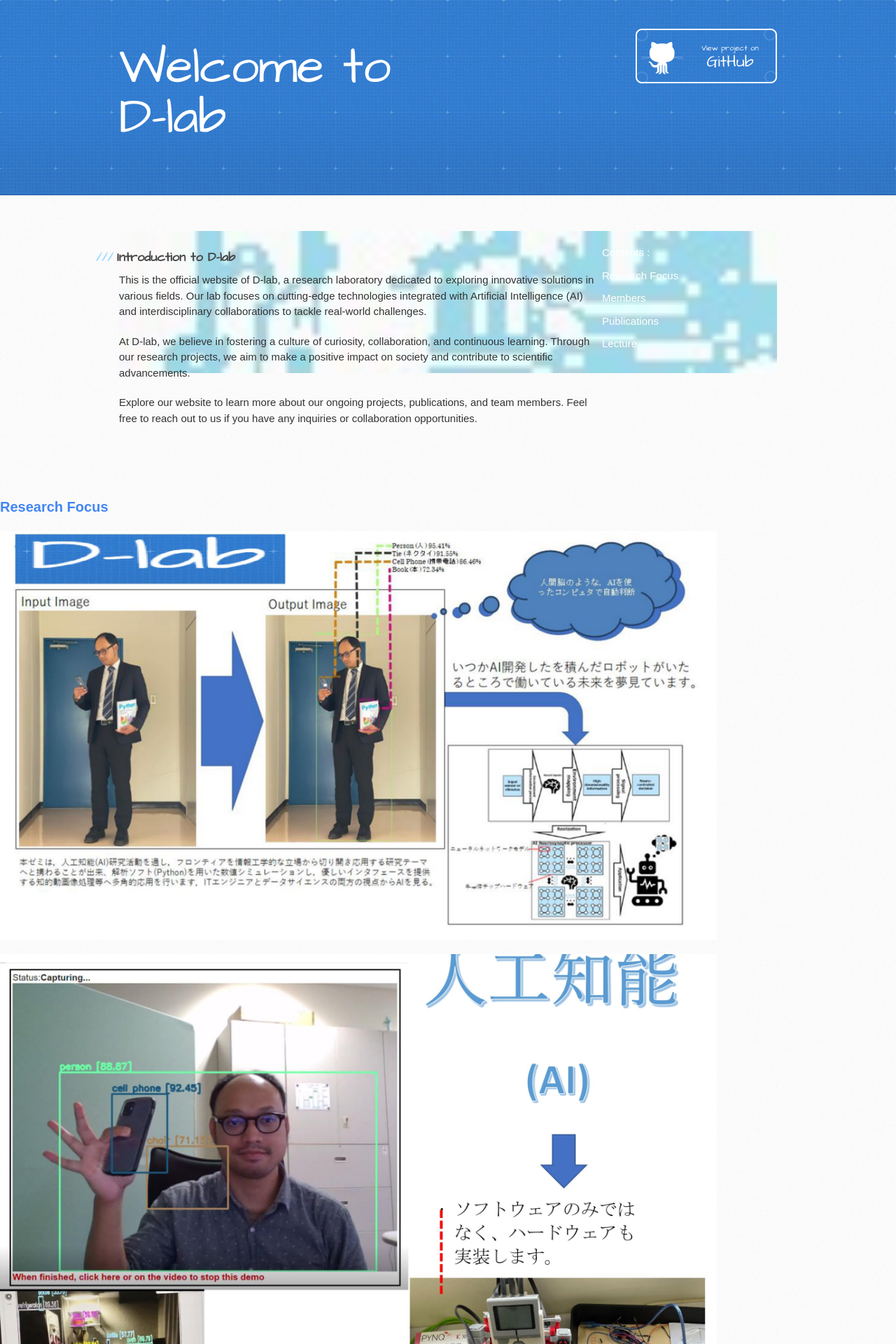
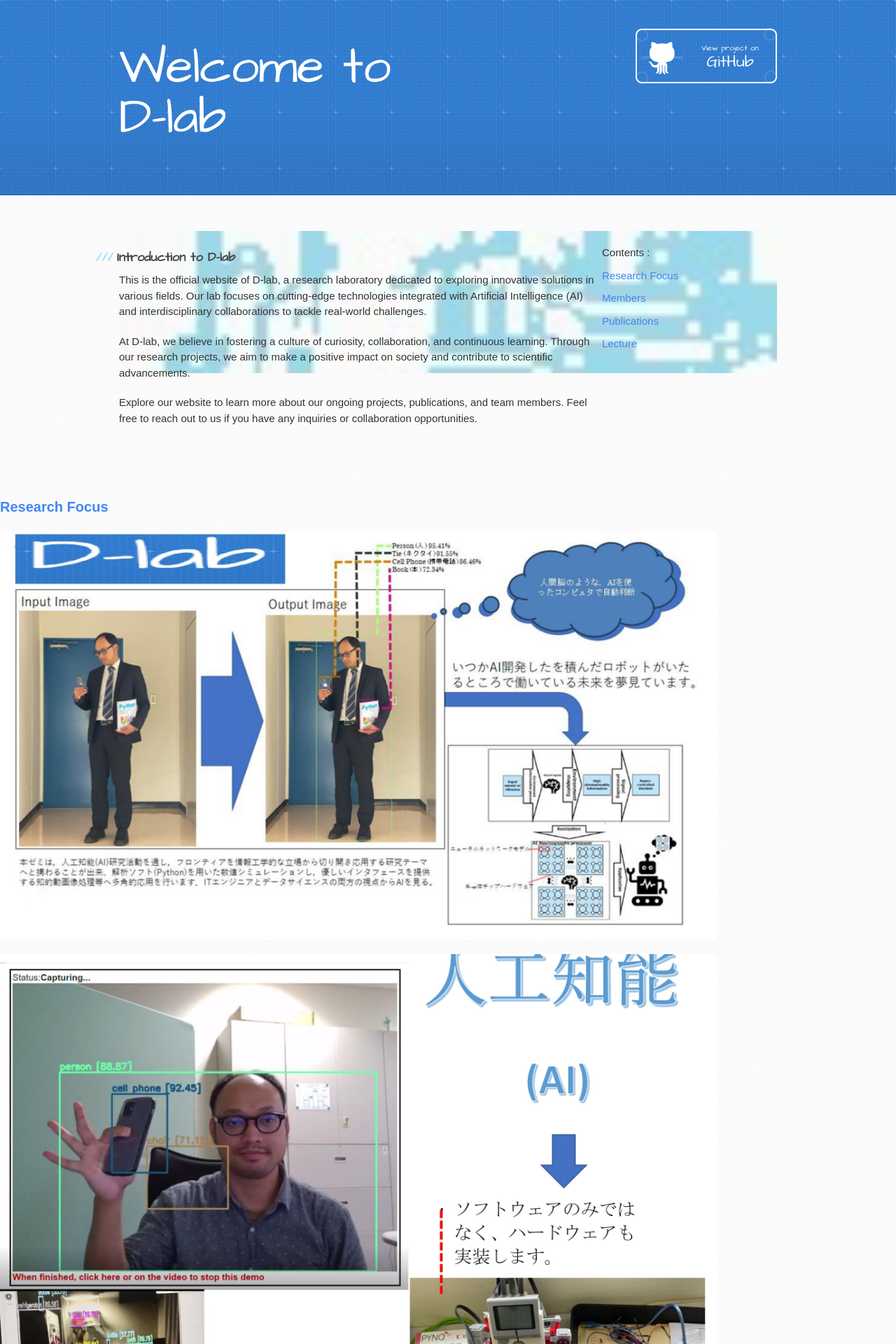
Before and after one commit to DindaPramanta/D-Lab.github.io, a Jekyll site: the page built from index.md, in a window 1280 px wide. Shown: the top 1920 px of the page at 70% size. Built offline with Jekyll 4.4.1, drawn with Linux system fonts in a browser that asks for light colours; the repository's description, which GitHub fills in, is left out.

Commit message:
Update style.scss

```diff
--- a/assets/css/style.scss
+++ b/assets/css/style.scss
@@ -2,34 +2,6 @@
 ---
 
 @import 'jekyll-theme-architect';
-
-#sidebar-navigation {
-  padding: 20px;
-  margin-bottom: 40px;
-  background-image: url('../assets/images/sidebar-bg.jpg');
-  background-size: cover;
-  color: #FFF;
-}
-
-#sidebar-navigation ul {
-  list-style-type: none;
-  padding: 0;
-  margin: 0;
-}
-
-#sidebar-navigation ul li {
-  margin-bottom: 10px;
-}
-
-#sidebar-navigation a {
-  color: #FFF;
-  text-decoration: none;
-}
-
-#sidebar-navigation a:hover {
-  text-decoration: underline;
-}
-
 
 .image-container {
   display: flex;
```
